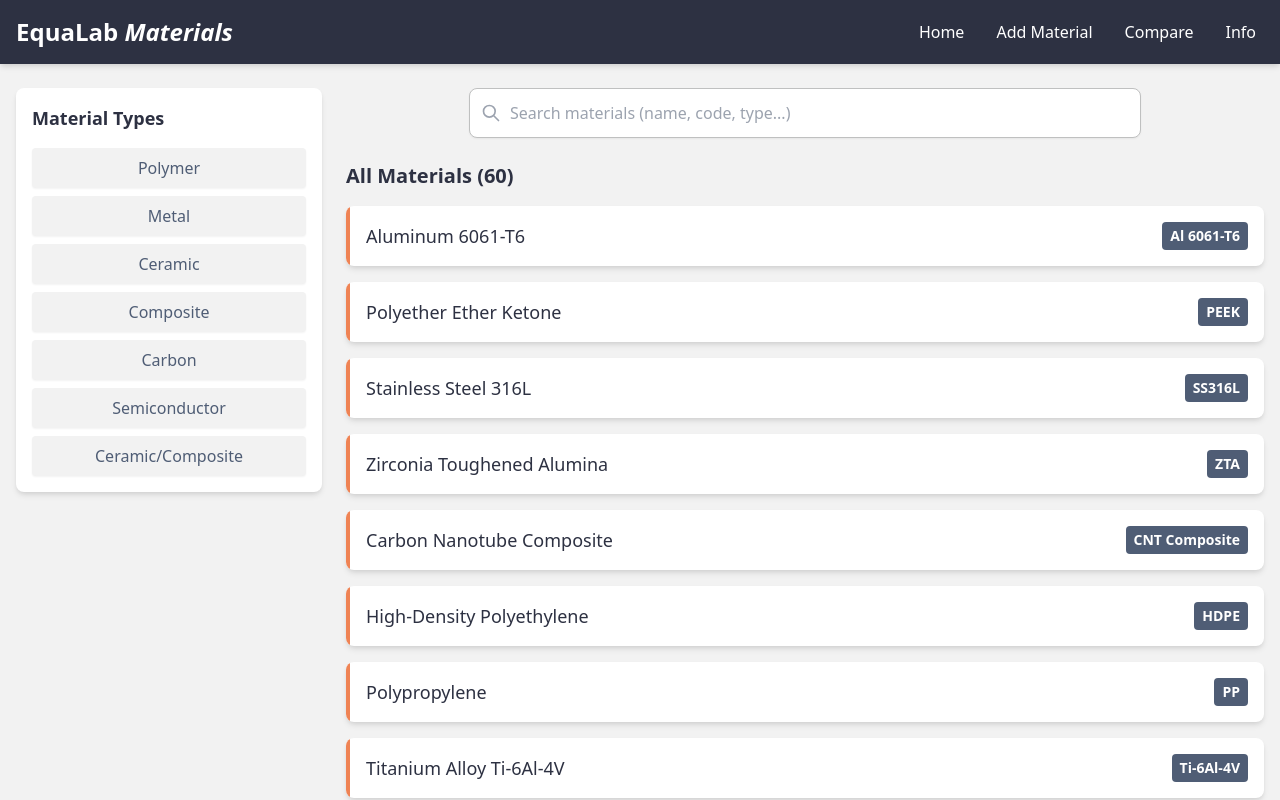
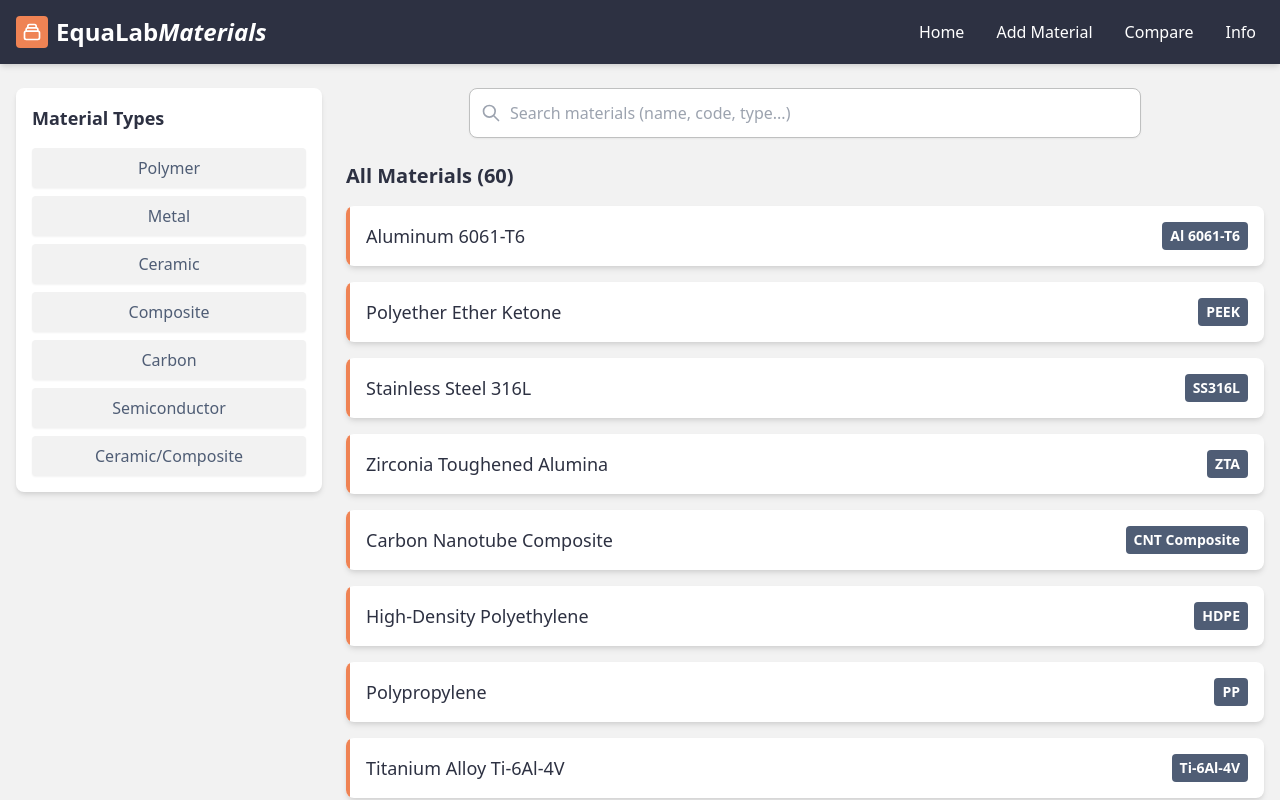
Before and after one commit to tommo395/material-database, a React (Create React App) app: page / in a window 1280 px wide. Shown: the top 800 px of the page. Built offline with nearby package versions, Linux system fonts and the light colour scheme.

Commit message:
icon and copy button

```diff
--- a/src/App.jsx
+++ b/src/App.jsx
@@ -1,3 +1,4 @@
+// App.jsx (modified to include logo)
 import React, { useState, useEffect } from "react";
 import { BrowserRouter as Router, Routes, Route, Link } from "react-router-dom";
 import Home from "./pages/Home";
@@ -45,9 +46,14 @@ function App() {
               <div className="flex justify-between w-full md:w-auto items-center">
                 <Link
                   to="/"
-                  className="text-2xl font-bold"
+                  className="text-2xl font-bold flex items-center"
                   onClick={closeMobileMenu}
                 >
+                  <div className="w-8 h-8 mr-2 bg-accent flex items-center justify-center rounded">
+                    <svg xmlns="http://www.w3.org/2000/svg" className="h-5 w-5 text-white" fill="none" viewBox="0 0 24 24" stroke="currentColor">
+                      <path strokeLinecap="round" strokeLinejoin="round" strokeWidth={2} d="M19 11H5m14 0a2 2 0 012 2v6a2 2 0 01-2 2H5a2 2 0 01-2-2v-6a2 2 0 012-2m14 0V9a2 2 0 00-2-2M5 11V9a2 2 0 012-2m0 0V5a2 2 0 012-2h6a2 2 0 012 2v2M7 7h10" />
+                    </svg>
+                  </div>
                   EquaLab <i className="text-2xl"> Materials</i>
                 </Link>
                 <div className="md:hidden">
--- a/src/components/MaterialCard.jsx
+++ b/src/components/MaterialCard.jsx
@@ -1,3 +1,4 @@
+// MaterialCard.jsx (modified with full-height accent bar)
 import React, { useState, useRef } from 'react';
 
 const MaterialCard = ({ material, onClick, isSelected }) => {
@@ -43,11 +44,14 @@ const MaterialCard = ({ material, onClick, isSelected }) => {
         bg-white rounded-lg shadow-md transition-all duration-300 overflow-hidden
         ${expanded ? 'shadow-lg' : 'hover:shadow-lg'}
         ${isSelected ? 'ring-2 ring-accent' : ''}
-        animate-fade-in
+        animate-fade-in relative
       `}
     >
+      {/* Vertical accent line that spans full height when expanded */}
+      <div className={`absolute left-0 top-0 bottom-0 w-1 bg-accent`}></div>
+
       <div
-        className="flex justify-between items-center p-4 border-l-4 border-accent cursor-pointer"
+        className="flex justify-between items-center p-4 pl-5 cursor-pointer"
         onClick={toggleExpand}
       >
         <h3 className="text-lg font-medium text-primary">{material.name}</h3>
@@ -58,7 +62,7 @@ const MaterialCard = ({ material, onClick, isSelected }) => {
 
       {expanded && (
         <div
-          className="p-4 animate-slide-in border-t border-light"
+          className="p-4 pl-5 animate-slide-in border-t border-light"
           onClick={handleContentClick}
           ref={cardContentRef}
         >
```
